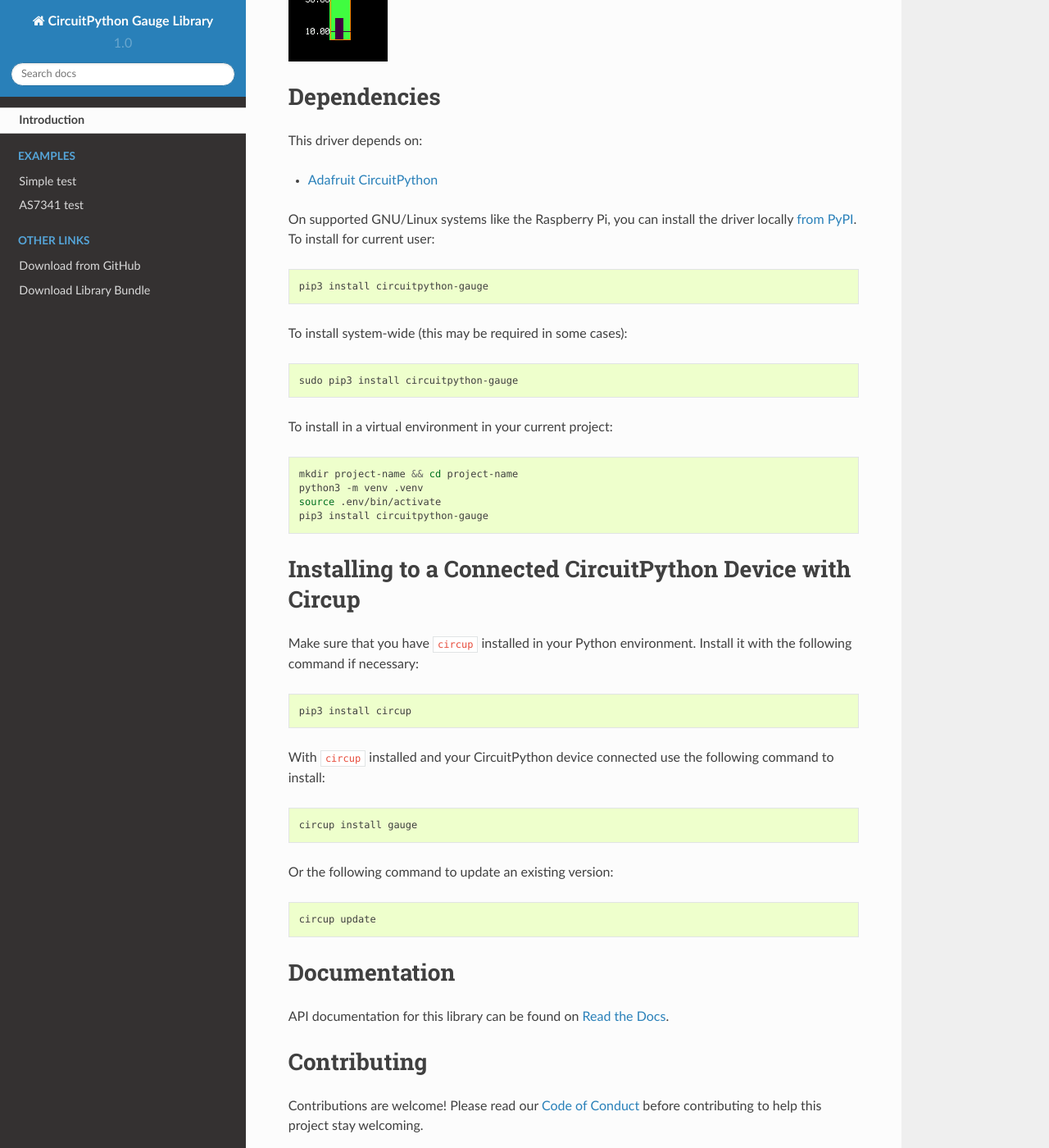
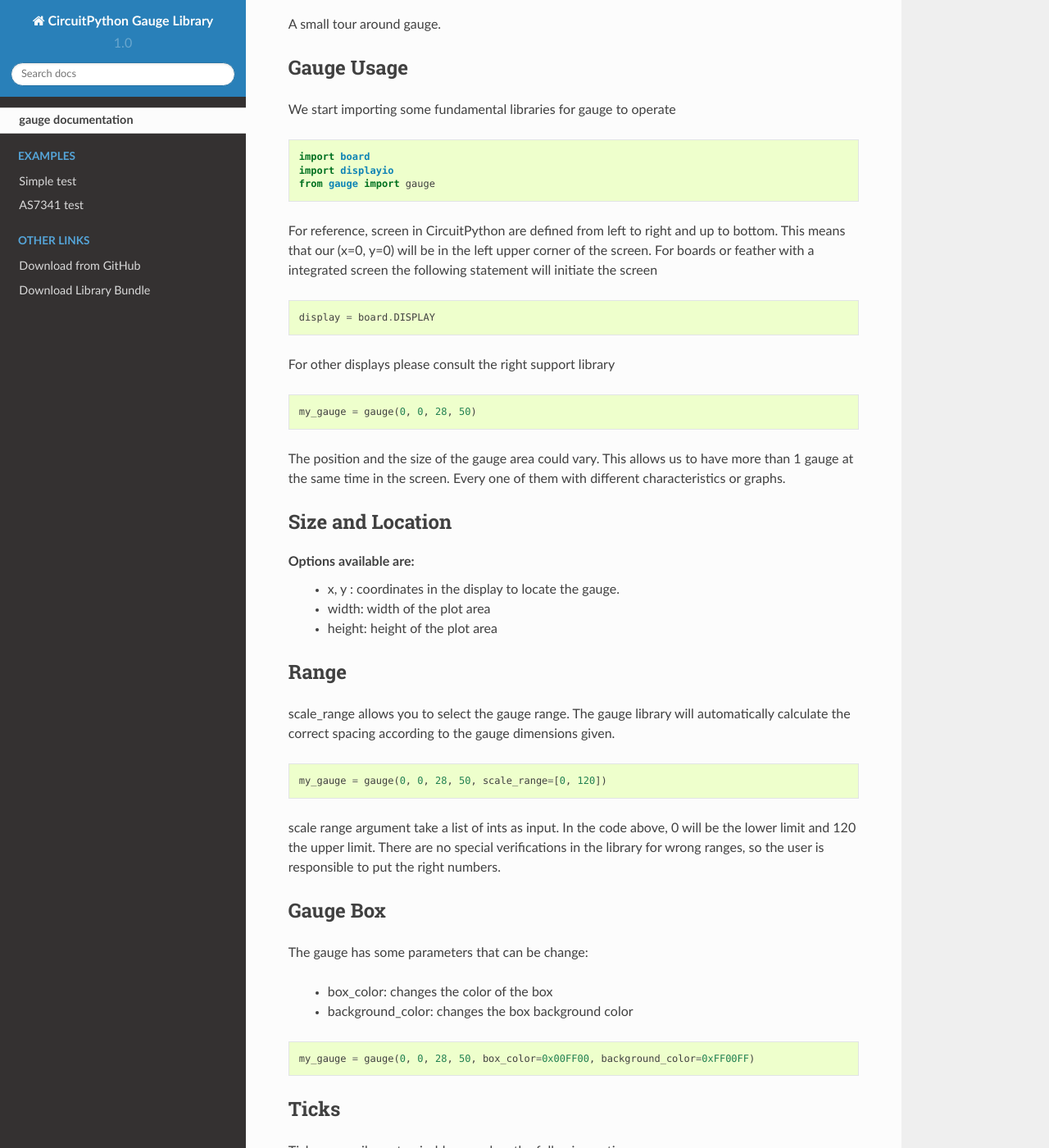
Before and after one commit to jposada202020/CircuitPython_Gauge, a Sphinx documentation site: the page built from docs/index.rst, in a window 1280 px wide and 1400 px high, scrolled down 318 px. Shown: the whole window at 82% size. Built offline with Sphinx 7.4.7 and the Read the Docs theme 2.0.0, drawn with Linux system fonts in a browser that asks for light colours; some of the changed text lies outside the part shown.

Commit message:
adding quick_start.rst

```diff
--- a/docs/index.rst
+++ b/docs/index.rst
@@ -1,5 +1,22 @@
+:orphan:
 
-.. include:: ../README.rst
+.. title:: gauge documentation
+
+
+###################
+gauge documentation
+###################
+
+gauge is a small widget to use with displayio capable boards.
+
+gauge is to be used with CircuitPython as some of the behind the curtains methods are
+in the CircuitPython core and could differ from MicroPython or Python
+
+
+Quick Start
+==============
+
+.. include:: ../docs/quick_start.rst
 
 Table of Contents
 =================
--- /dev/null
+++ b/docs/quick_start.rst
@@ -0,0 +1,96 @@
+A small tour around gauge.
+
+Gauge Usage
+=============
+We start importing some fundamental libraries for gauge to operate
+
+.. code-block:: python
+
+    import board
+    import displayio
+    from gauge import gauge
+
+For reference, screen in CircuitPython are defined from left to right and up to bottom. This means
+that our (x=0, y=0) will be in the left upper corner of the screen.
+For boards or feather with a integrated screen the following statement will initiate the screen
+
+.. code-block:: python
+
+    display = board.DISPLAY
+
+For other displays please consult the right support library
+
+.. code-block:: python
+
+    my_gauge = gauge(0, 0, 28, 50)
+
+The position and the size of the gauge area
+could vary. This allows us to have more than 1 gauge at the same time in the screen.
+Every one of them with different characteristics or graphs.
+
+Size and Location
+=================
+
+Options available are:
+    * x, y : coordinates in the display to locate the gauge.
+    * width: width of the plot area
+    * height: height of the plot area
+
+
+Range
+=================
+
+scale_range allows you to select the gauge range. The gauge library will automatically calculate the correct spacing according to the
+gauge dimensions given.
+
+.. code-block:: python
+
+    my_gauge = gauge(0, 0, 28, 50, scale_range=[0, 120])
+
+scale range argument take a list of ints as input. In the code above, 0 will be the lower limit and 120 the upper limit.
+There are no special verifications in the library for wrong ranges, so the user is responsible to put the right numbers.
+
+
+Gauge Box
+=================
+The gauge has some parameters that can be change:
+
+    * box_color: changes the color of the box
+    * background_color: changes the box background color
+
+
+.. code-block:: python
+
+    my_gauge = gauge(0, 0, 28, 50, box_color=0x00FF00, background_color=0xFF00FF)
+
+
+Ticks
+=================
+Ticks are easily customisable. you ahve the following options
+
+    * ticks: if needed, you could use your own ticks to display. If this value is not given, tha library will calculate this for you.
+    * tick_position: tick position in the box. Ticks could be ``left``, ``center`` or from left to right
+    * tick_lenght: tick length. This option is only avalaible for tick_position ``left`` and ``center``
+    * tick_color: tick color
+
+.. code-block:: python
+
+    my_gauge = gauge(0, 0, 28, 50, ticks=[10, 25, 75, 90], tick_pos="left", tick_lenght=10, tick_color=0x440044)
+
+Text
+=================
+Is easy to use text in your gauges. The library uses the bitmap_label to save memory. And it is onnly loaded if the option to show text is selected.
+
+    * Show text: allows to show tick text in the gauge
+    * text_format: indicates to the library if the numbers are to be shown as integers or floats. Integer is the default behaviour.
+
+
+.. code-block:: python
+
+    my_gauge = gauge(0, 0, 28, 50, show_text=True, text_format="float")
+
+Other Parameters
+=================
+
+        * pointer_lenght: width of the central bar.
+        * scale: scale of the gauge.
```
Also changed, not shown: 1 other file.
